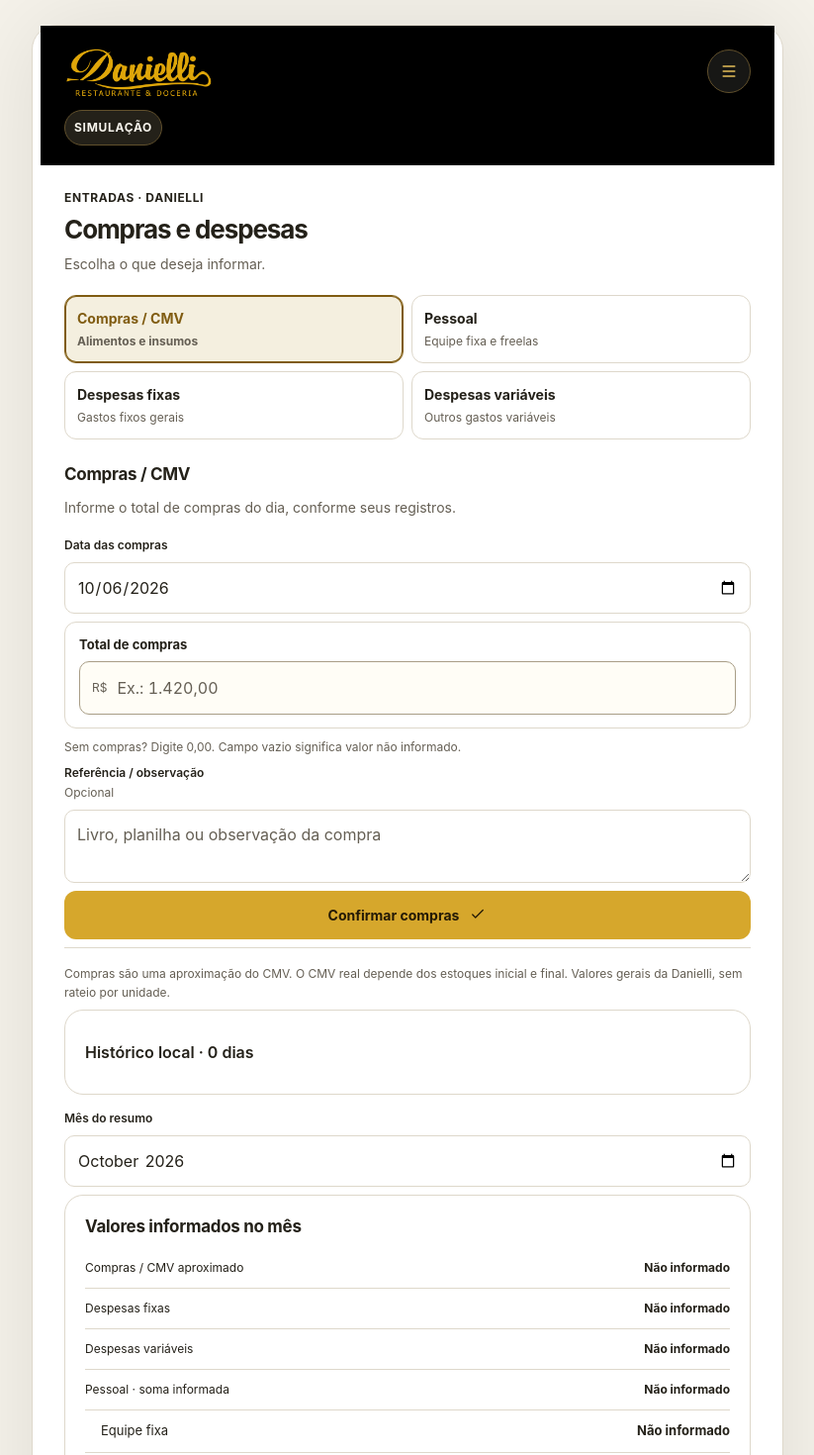
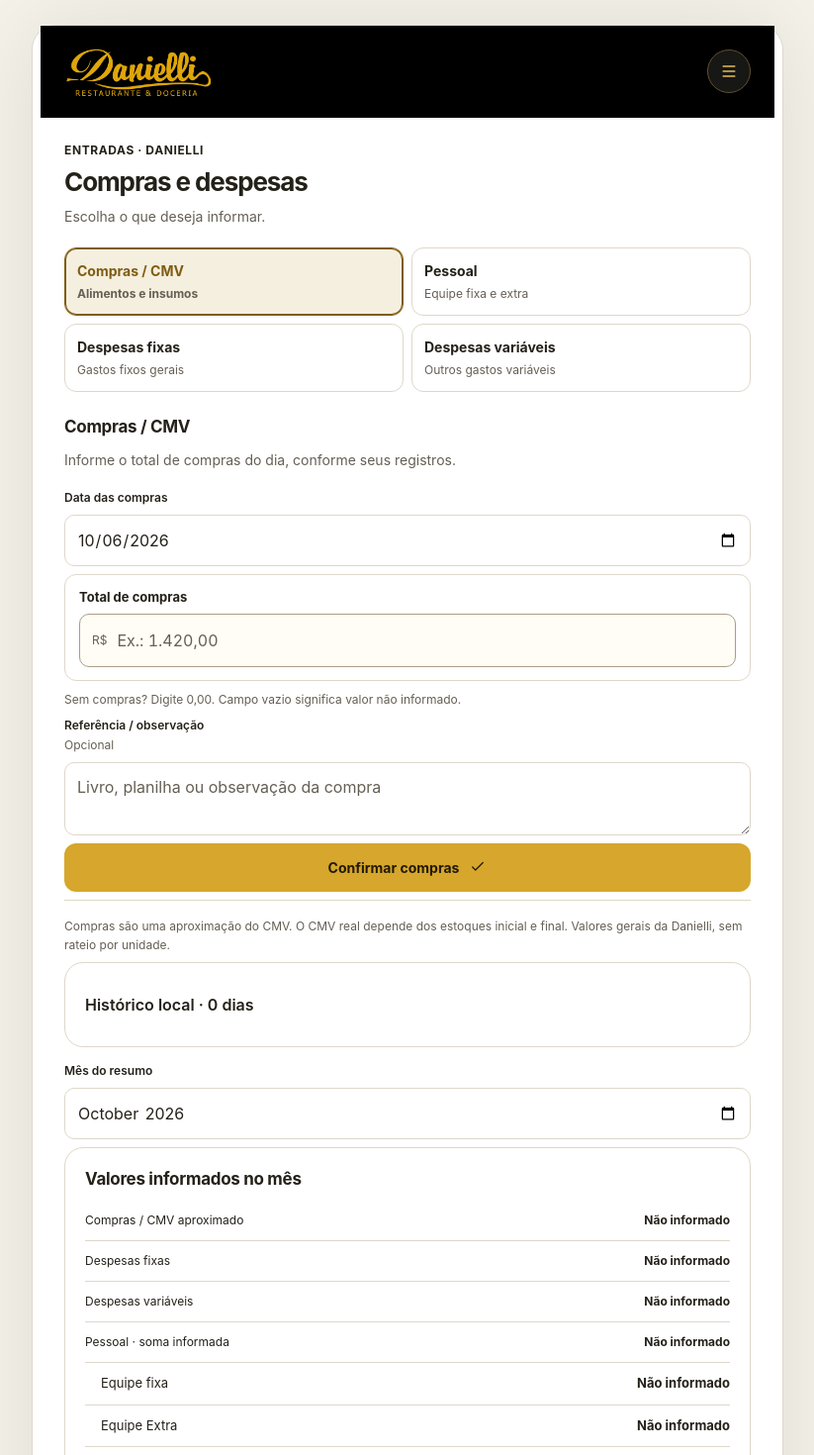
Before and after one commit to gustavodrager/danielli-gestao-prototipo, a React (Vite) app: page /compras/cmv in a window 1280 px wide. Shown: the top 1470 px of the page at 99% size, without its empty margins (228-1051 px from the left). Built offline with nearby package versions, Linux system fonts and the light colour scheme.

Commit message:
Renomeia Equipe Extra e remove selo de simulação do topo

```diff
--- a/src/ExpenseInput.tsx
+++ b/src/ExpenseInput.tsx
@@ -42,7 +42,7 @@ export default function ExpenseInput({ kind }: { kind: ExpenseKind }) {
         {kind === "staff-fixed"
           ? "Informe o total da equipe no mês. Não é necessário cadastrar cada funcionário."
           : kind === "staff-freela"
-            ? "Informe o valor dos freelas. Você pode registrar um total ou detalhar cada pagamento."
+            ? "Informe o valor da equipe extra. Você pode registrar um total ou detalhar cada pagamento."
             : "Informe o valor conforme seus registros. Cada confirmação cria um lançamento; editar corrige o lançamento escolhido."}
       </p>
       {record ? (
@@ -184,7 +184,7 @@ export default function ExpenseInput({ kind }: { kind: ExpenseKind }) {
               {kind === "staff-fixed"
                 ? "Total da equipe fixa"
                 : kind === "staff-freela"
-                  ? "Valor dos freelas"
+                  ? "Valor da equipe extra"
                   : "Valor da despesa"}
             </span>
             <span className="currency-input">
@@ -195,7 +195,7 @@ export default function ExpenseInput({ kind }: { kind: ExpenseKind }) {
                   kind === "staff-fixed"
                     ? "Total da equipe fixa"
                     : kind === "staff-freela"
-                      ? "Valor dos freelas"
+                      ? "Valor da equipe extra"
                       : "Valor da despesa"
                 }
                 required
--- a/src/PurchaseInput.tsx
+++ b/src/PurchaseInput.tsx
@@ -232,7 +232,7 @@ function PurchaseForm() {
 
 const spendingAreas = [
   { id: "cmv", name: "Compras / CMV", description: "Alimentos e insumos" },
-  { id: "pessoal", name: "Pessoal", description: "Equipe fixa e freelas" },
+  { id: "pessoal", name: "Pessoal", description: "Equipe fixa e extra" },
   { id: "fixas", name: "Despesas fixas", description: "Gastos fixos gerais" },
   {
     id: "variaveis",
@@ -304,7 +304,7 @@ export default function PurchaseInput() {
                 aria-pressed={freela}
                 onClick={() => choose("equipe", "freela")}
               >
-                Freelas
+                Equipe Extra
               </button>
             </div>
           ) : null}
--- a/src/SpendingSummary.tsx
+++ b/src/SpendingSummary.tsx
@@ -55,7 +55,7 @@ export default function SpendingSummary({ month }: { month: string }) {
         className="summary-row staff-summary"
         to={`/compras/cmv?area=pessoal&equipe=freela&resumo=${month}`}
       >
-        <span>Freelas</span>
+        <span>Equipe Extra</span>
         <b>{format(totals.staffFreela)}</b>
       </Link>
       <p className="hint">
--- a/src/expense-input.ts
+++ b/src/expense-input.ts
@@ -5,7 +5,7 @@ export const expenseKinds = [
   { id: "fixed", name: "Despesas fixas", area: "fixas" },
   { id: "variable", name: "Despesas variáveis", area: "variaveis" },
   { id: "staff-fixed", name: "Equipe fixa", area: "pessoal" },
-  { id: "staff-freela", name: "Freelas", area: "pessoal" },
+  { id: "staff-freela", name: "Equipe Extra", area: "pessoal" },
 ] as const;
 export type ExpenseKind = (typeof expenseKinds)[number]["id"];
 export interface ExpenseDraft {
--- a/src/ui.tsx
+++ b/src/ui.tsx
@@ -193,9 +193,9 @@ export function Shell({ children }: { children: ReactNode }) {
           </span>
         </Link>
         <ViewMenu />
-        {simulation || !real ? (
+        {!simulation && !real ? (
           <Link className="demo-pill" to="/mais">
-            {simulation ? "SIMULAÇÃO" : "DADOS FICTÍCIOS"}
+            DADOS FICTÍCIOS
           </Link>
         ) : null}
       </header>
```
Also changed, not shown: 1 other file (tests, documents, lock files or other folders).
